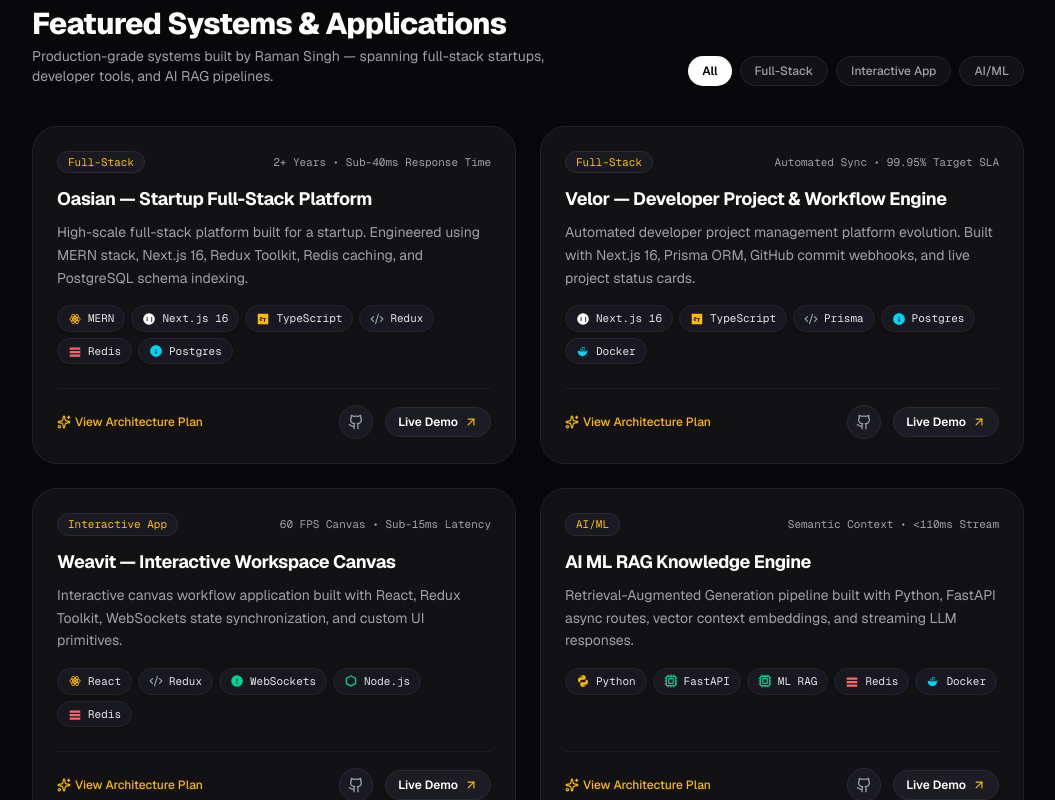
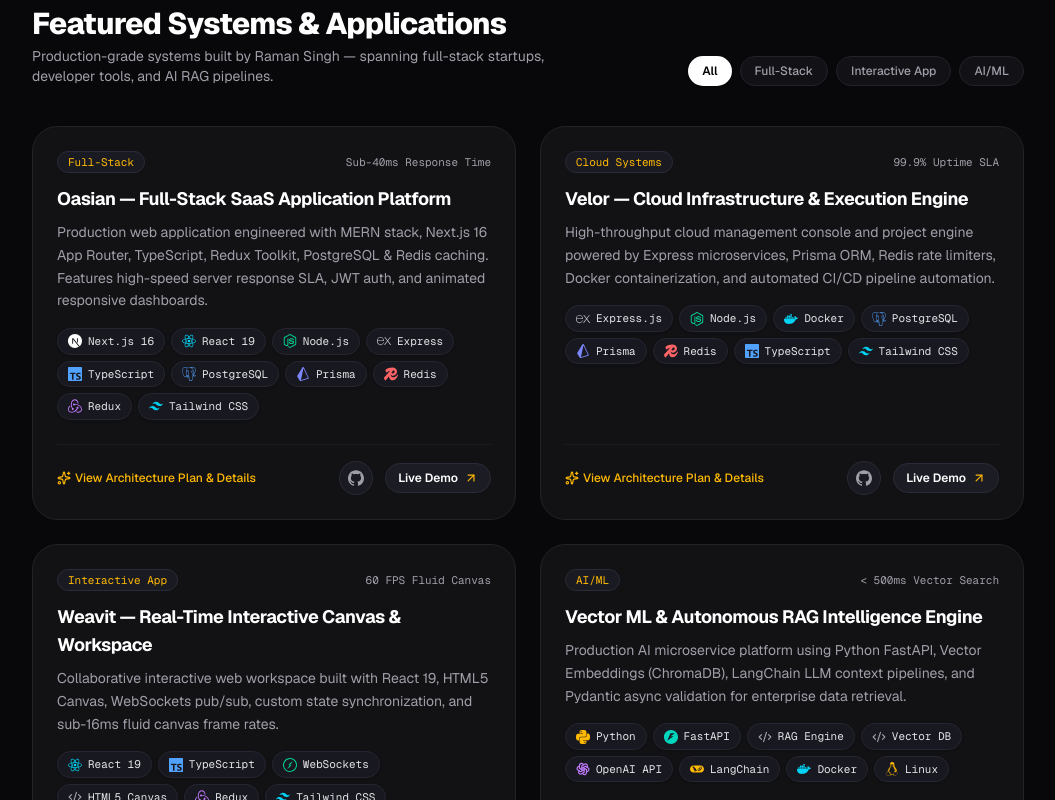
Before and after one commit to Raman-Khiva/portfolio, a Next.js app: page / in a window 1280 px wide. Shown: the part 1520-2320 px from the top of the page, without its empty margins (112-1167 px from the left). Built offline with nearby package versions, Linux system fonts and the light colour scheme.

Commit message:
update social links

```diff
--- a/components/icons.tsx
+++ b/components/icons.tsx
@@ -1,186 +1,162 @@
 import React from "react"
+import {
+  SiGithub,
+  SiX,
+  SiReact,
+  SiNextdotjs,
+  SiNodedotjs,
+  SiPython,
+  SiDocker,
+  SiPostgresql,
+  SiTypescript,
+  SiTailwindcss,
+  SiStripe,
+  SiGraphql,
+  SiRedis,
+  SiKubernetes,
+  SiSocketdotio,
+  SiLeetcode,
+  SiCplusplus,
+  SiExpress,
+  SiMongodb,
+  SiPrisma,
+  SiFastapi,
+  SiVercel,
+  SiNginx,
+  SiGit,
+  SiRedux,
+  SiLangchain,
+  SiLinux,
+  SiSwagger,
+  SiPydantic,
+} from "react-icons/si"
+import { FaLinkedin, FaAws } from "react-icons/fa6"
+import { TbBrandOpenai } from "react-icons/tb"
 
 export function GithubIcon(props: React.SVGProps<SVGSVGElement>) {
-  return (
-    <svg
-      {...props}
-      xmlns="http://www.w3.org/2000/svg"
-      width="24"
-      height="24"
-      viewBox="0 0 24 24"
-      fill="none"
-      stroke="currentColor"
-      strokeWidth="2"
-      strokeLinecap="round"
-      strokeLinejoin="round"
-    >
-      <path d="M15 22v-4a4.8 4.8 0 0 0-1-3.5c3 0 6-2 6-5.5.08-1.25-.27-2.48-1-3.5.28-1.15.28-2.35 0-3.5 0 0-1 0-3 1.5-2.64-.5-5.36-.5-8 0C6 2 5 2 5 2c-.3 1.15-.3 2.35 0 3.5A5.403 5.403 0 0 0 4 9c0 3.5 3 5.5 6 5.5-.39.49-.68 1.05-.85 1.65-.17.6-.22 1.23-.15 1.85v4" />
-      <path d="M9 18c-4.51 2-5-2-7-2" />
-    </svg>
-  )
+  return <SiGithub {...(props as any)} />
 }
 
 export function LinkedinIcon(props: React.SVGProps<SVGSVGElement>) {
-  return (
-    <svg
-      {...props}
-      xmlns="http://www.w3.org/2000/svg"
-      width="24"
-      height="24"
-      viewBox="0 0 24 24"
-      fill="none"
-      stroke="currentColor"
-      strokeWidth="2"
-      strokeLinecap="round"
-      strokeLinejoin="round"
-    >
-      <path d="M16 8a6 6 0 0 1 6 6v7h-4v-7a2 2 0 0 0-2-2 2 2 0 0 0-2 2v7h-4v-7a6 6 0 0 1 6-6z" />
-      <rect width="4" height="12" x="2" y="9" />
-      <circle cx="4" cy="4" r="2" />
-    </svg>
-  )
+  return <FaLinkedin {...(props as any)} />
 }
 
 export function TwitterIcon(props: React.SVGProps<SVGSVGElement>) {
-  return (
-    <svg
-      {...props}
-      xmlns="http://www.w3.org/2000/svg"
-      width="24"
-      height="24"
-      viewBox="0 0 24 24"
-      fill="none"
-      stroke="currentColor"
-      strokeWidth="2"
-      strokeLinecap="round"
-      strokeLinejoin="round"
-    >
-      <path d="M22 4s-.7 2.1-2 3.4c1.6 10-9.4 17.3-18 11.6 2.2.1 4.4-.6 6-2C3 15.5.5 9.6 3 5c2.2 2.6 5.6 4.1 9 4-.9-4.2 4-6.6 7-3.8 1.1 0 3-1.2 3-1.2z" />
-    </svg>
-  )
+  return <SiX {...(props as any)} />
 }
 
 export function ReactIcon(props: React.SVGProps<SVGSVGElement>) {
-  return (
-    <svg {...props} viewBox="0 0 24 24" fill="currentColor">
-      <circle cx="12" cy="12" r="2" />
-      <g fill="none" stroke="currentColor" strokeWidth="1.5">
-        <ellipse cx="12" cy="12" rx="9" ry="3.5" />
-        <ellipse cx="12" cy="12" rx="9" ry="3.5" transform="rotate(60 12 12)" />
-        <ellipse cx="12" cy="12" rx="9" ry="3.5" transform="rotate(120 12 12)" />
-      </g>
-    </svg>
-  )
+  return <SiReact {...(props as any)} />
 }
 
 export function NextIcon(props: React.SVGProps<SVGSVGElement>) {
-  return (
-    <svg {...props} viewBox="0 0 24 24" fill="currentColor">
-      <path d="M12 2a10 10 0 100 20 10 10 0 000-20zm3.8 13.5l-6.2-8.3v8.3H8V8.5h1.7l6.2 8.3v-8.3h1.6v8.7h-1.7z" />
-    </svg>
-  )
+  return <SiNextdotjs {...(props as any)} />
 }
 
 export function NodeIcon(props: React.SVGProps<SVGSVGElement>) {
-  return (
-    <svg {...props} viewBox="0 0 24 24" fill="currentColor">
-      <path d="M12 2L3 7v10l9 5 9-5V7l-9-5zm0 2.2l6.8 3.8v7.6L12 19.4 5.2 15.6V8L12 4.2z" />
-    </svg>
-  )
+  return <SiNodedotjs {...(props as any)} />
 }
 
 export function PythonIcon(props: React.SVGProps<SVGSVGElement>) {
-  return (
-    <svg {...props} viewBox="0 0 24 24" fill="currentColor">
-      <path d="M11.8 2c-4.2 0-3.9 1.8-3.9 1.8v1.9h4V6h-5.6S3.5 5.9 3.5 10.2s2.5 4.1 2.5 4.1h1.5v-2.1s-.1-2.5 2.5-2.5h4.2s2.4.1 2.4-2.3V5.7S16.9 2 11.8 2zm-1.8 1.4a.9.9 0 110 1.8.9.9 0 010-1.8zm2.2 18.6c4.2 0 3.9-1.8 3.9-1.8v-1.9h-4V18h5.6s2.8.1 2.8-4.2-2.5-4.1-2.5-4.1h-1.5v2.1s.1 2.5-2.5 2.5h-4.2s-2.4-.1-2.4 2.3v1.8s-.3 3.7 4.8 3.7zm1.8-1.4a.9.9 0 110-1.8.9.9 0 010 1.8z" />
-    </svg>
-  )
+  return <SiPython {...(props as any)} />
 }
 
 export function DockerIcon(props: React.SVGProps<SVGSVGElement>) {
-  return (
-    <svg {...props} viewBox="0 0 24 24" fill="currentColor">
-      <path d="M13 11h2v2h-2zm-3 0h2v2h-2zm-3 0h2v2H7zm6-3h2v2h-2zm-3 0h2v2h-2zm-3 0h2v2H7zm6-3h2v2h-2zm-3 0h2v2h-2zm8 6h2v2h-2zM3 13c0 4.4 3.6 8 8 8s8-3.6 8-8v-1H3v1z" />
-    </svg>
-  )
+  return <SiDocker {...(props as any)} />
 }
 
 export function PostgresIcon(props: React.SVGProps<SVGSVGElement>) {
-  return (
-    <svg {...props} viewBox="0 0 24 24" fill="currentColor">
-      <path d="M12 2C6.5 2 2 6.5 2 12s4.5 10 10 10 10-4.5 10-10S17.5 2 12 2zm1 14.5h-2v-4h2v4zm0-6h-2V8.5h2v2z" />
-    </svg>
-  )
+  return <SiPostgresql {...(props as any)} />
 }
 
 export function TypeScriptIcon(props: React.SVGProps<SVGSVGElement>) {
-  return (
-    <svg {...props} viewBox="0 0 24 24" fill="currentColor">
-      <path d="M3 3h18v18H3V3zm10.5 13.5h1.8v-4.5h2v-1.5h-5.8v1.5h2v4.5zm-5-1.5c.8 0 1.4-.4 1.8-1l-1.3-.9c-.2.3-.4.5-.6.5s-.4-.1-.4-.3c0-.4.8-.5 1.7-.9 1-.4 1.5-1 1.5-1.9 0-1.4-1.1-2-2.4-2-1.3 0-2.2.6-2.6 1.5l1.3.8c.2-.5.6-.8 1.1-.8.4 0 .7.2.7.5 0 .3-.5.5-1.3.8-1.2.4-1.9 1-1.9 2 0 1.4 1.1 1.9 2.4 1.9z" />
-    </svg>
-  )
+  return <SiTypescript {...(props as any)} />
 }
 
 export function TailwindIcon(props: React.SVGProps<SVGSVGElement>) {
-  return (
-    <svg {...props} viewBox="0 0 24 24" fill="currentColor">
-      <path d="M12 6c-3.3 0-5.5 1.7-6.5 5 1.1-1.7 2.4-2.2 4-1.7.9.3 1.6 1 2.3 1.7C13.1 12.3 14.7 14 18 14c3.3 0 5.5-1.7 6.5-5-1.1 1.7-2.4 2.2-4 1.7-.9-.3-1.6-1-2.3-1.7C16.9 7.7 15.3 6 12 6zm-6 6c-3.3 0-5.5 1.7-6.5 5 1.1-1.7 2.4-2.2 4-1.7.9.3 1.6 1 2.3 1.7C7.1 18.3 8.7 20 12 20c3.3 0 5.5-1.7 6.5-5-1.1 1.7-2.4 2.2-4 1.7-.9-.3-1.6-1-2.3-1.7C10.9 13.7 9.3 12 6 12z" />
-    </svg>
-  )
+  return <SiTailwindcss {...(props as any)} />
 }
 
 export function StripeIcon(props: React.SVGProps<SVGSVGElement>) {
-  return (
-    <svg {...props} viewBox="0 0 24 24" fill="currentColor">
-      <path d="M13.9 9.5c0-.6.5-.8 1.3-.8 1.2 0 2.7.4 3.7.9V5.7c-1.1-.4-2.5-.6-3.8-.6-3.1 0-5.2 1.6-5.2 4.1 0 4.1 5.6 3.4 5.6 5.2 0 .7-.6.9-1.5.9-1.3 0-3-.5-4.2-1.2v4c1.3.6 2.9.8 4.3.8 3.2 0 5.4-1.6 5.4-4.2 0-4.4-5.6-3.6-5.6-5.2z" />
-    </svg>
-  )
+  return <SiStripe {...(props as any)} />
 }
 
 export function GraphQLIcon(props: React.SVGProps<SVGSVGElement>) {
-  return (
-    <svg {...props} viewBox="0 0 24 24" fill="currentColor">
-      <path d="M12 2L3.5 7v10L12 22l8.5-5V7L12 2zm0 2.3l6.5 3.8v7.6L12 19.5l-6.5-3.8V8.1L12 4.3z" />
-    </svg>
-  )
+  return <SiGraphql {...(props as any)} />
 }
 
 export function RedisIcon(props: React.SVGProps<SVGSVGElement>) {
-  return (
-    <svg {...props} viewBox="0 0 24 24" fill="currentColor">
-      <path d="M3 6h18v4H3V6zm0 6h18v4H3v-4zm0 6h18v4H3v-4z" />
-    </svg>
-  )
+  return <SiRedis {...(props as any)} />
 }
 
 export function KubernetesIcon(props: React.SVGProps<SVGSVGElement>) {
-  return (
-    <svg {...props} viewBox="0 0 24 24" fill="currentColor">
-      <path d="M12 2L4 6v12l8 4 8-4V6l-8-4zm0 3.3l5.5 2.8v5.6L12 16.5 6.5 13.7V8.1L12 5.3z" />
-    </svg>
-  )
+  return <SiKubernetes {...(props as any)} />
 }
 
 export function WebSocketsIcon(props: React.SVGProps<SVGSVGElement>) {
-  return (
-    <svg {...props} viewBox="0 0 24 24" fill="currentColor">
-      <path d="M12 2a10 10 0 100 20 10 10 0 000-20zm1 14.5h-2v-2h2v2zm0-4h-2V7.5h2v5z" />
-    </svg>
-  )
+  return <SiSocketdotio {...(props as any)} />
 }
 
 export function LeetCodeIcon(props: React.SVGProps<SVGSVGElement>) {
-  return (
-    <svg {...props} viewBox="0 0 24 24" fill="currentColor">
-      <path d="M13.483 0a1.374 1.374 0 0 0-.961.438L7.17 5.79a1.374 1.374 0 0 0-.416.942l-.002.043a1.374 1.374 0 0 0 .418.941l4.98 4.98a1.374 1.374 0 0 0 1.943 0l1.246-1.246a1.374 1.374 0 0 0 0-1.943L12.562 6.73l2.777-2.778a1.374 1.374 0 0 0 0-1.943l-1.246-1.246A1.37 1.37 0 0 0 13.483 0zM5.38 7.353a1.374 1.374 0 0 0-.97.404L.405 11.762a1.374 1.374 0 0 0 0 1.943l9.905 9.905a1.374 1.374 0 0 0 1.943 0l6.23-6.23a1.374 1.374 0 0 0 0-1.943l-1.246-1.246a1.374 1.374 0 0 0-1.943 0l-5.01 5.01-7.96-7.96 2.78-2.78a1.374 1.374 0 0 0 .235-1.103z" />
-    </svg>
-  )
+  return <SiLeetcode {...(props as any)} />
 }
 
 export function CppIcon(props: React.SVGProps<SVGSVGElement>) {
-  return (
-    <svg {...props} viewBox="0 0 24 24" fill="currentColor">
-      <path d="M22.38 10.42v3.16h-1.58v1.58h-3.16v-1.58h-1.58v-3.16h1.58V8.84h3.16v1.58h1.58zm-7.9 0v3.16h-1.58v1.58H9.74v-1.58H8.16v-3.16h1.58V8.84h3.16v1.58h1.58zM12 2C6.48 2 2 6.48 2 12s4.48 10 10 10 10-4.48 10-10S17.52 2 12 2zm0 18c-4.41 0-8-3.59-8-8s3.59-8 8-8 8 3.59 8 8-3.59 8-8 8z" />
-    </svg>
-  )
+  return <SiCplusplus {...(props as any)} />
 }
+
+export function ExpressIcon(props: React.SVGProps<SVGSVGElement>) {
+  return <SiExpress {...(props as any)} />
+}
+
+export function MongoIcon(props: React.SVGProps<SVGSVGElement>) {
+  return <SiMongodb {...(props as any)} />
+}
+
+export function PrismaIcon(props: React.SVGProps<SVGSVGElement>) {
+  return <SiPrisma {...(props as any)} />
+}
+
+export function FastApiIcon(props: React.SVGProps<SVGSVGElement>) {
+  return <SiFastapi {...(props as any)} />
+}
+
+export function AwsIcon(props: React.SVGProps<SVGSVGElement>) {
+  return <FaAws {...(props as any)} />
+}
+
+export function VercelIcon(props: React.SVGProps<SVGSVGElement>) {
+  return <SiVercel {...(props as any)} />
+}
+
+export function NginxIcon(props: React.SVGProps<SVGSVGElement>) {
+  return <SiNginx {...(props as any)} />
+}
+
+export function GitIcon(props: React.SVGProps<SVGSVGElement>) {
+  return <SiGit {...(props as any)} />
+}
+
+export function ReduxIcon(props: React.SVGProps<SVGSVGElement>) {
+  return <SiRedux {...(props as any)} />
+}
+
+export function OpenAiIcon(props: React.SVGProps<SVGSVGElement>) {
+  return <TbBrandOpenai {...(props as any)} />
+}
+
+export function LangChainIcon(props: React.SVGProps<SVGSVGElement>) {
+  return <SiLangchain {...(props as any)} />
+}
+
+export function LinuxIcon(props: React.SVGProps<SVGSVGElement>) {
+  return <SiLinux {...(props as any)} />
+}
+
+export function SwaggerIcon(props: React.SVGProps<SVGSVGElement>) {
+  return <SiSwagger {...(props as any)} />
+}
+
+export function PydanticIcon(props: React.SVGProps<SVGSVGElement>) {
+  return <SiPydantic {...(props as any)} />
+}
--- a/components/projects-section.tsx
+++ b/components/projects-section.tsx
@@ -16,6 +16,14 @@
   WebSocketsIcon,
   LeetCodeIcon,
   CppIcon,
+  FastApiIcon,
+  MongoIcon,
+  PrismaIcon,
+  ReduxIcon,
+  ExpressIcon,
+  OpenAiIcon,
+  LangChainIcon,
+  LinuxIcon,
 } from "@/components/icons"
 import { ProjectPlanData } from "./project-plan-modal"
 import { PRESET_PLANS } from "./hero-section"
@@ -38,45 +46,45 @@
 
 const PROJECTS_LIST: ProjectItem[] = [
   {
-    id: "project-oasian",
-    title: "Oasian — Startup Full-Stack Platform",
-    description: "High-scale full-stack platform built for a startup. Engineered using MERN stack, Next.js 16, Redux Toolkit, Redis caching, and PostgreSQL schema indexing.",
+    id: "oasian",
+    title: "Oasian — Full-Stack SaaS Application Platform",
+    description: "Production web application engineered with MERN stack, Next.js 16 App Router, TypeScript, Redux Toolkit, PostgreSQL & Redis caching. Features high-speed server response SLA, JWT auth, and animated responsive dashboards.",
     category: "Full-Stack",
-    tags: ["MERN", "Next.js 16", "TypeScript", "Redux", "Redis", "Postgres"],
-    metrics: "2+ Years • Sub-40ms Response Time",
-    githubUrl: "https://github.com/Raman-Khiva",
-    demoUrl: "https://oasian.in",
+    tags: ["Next.js 16", "React 19", "Node.js", "Express", "TypeScript", "PostgreSQL", "Prisma", "Redis", "Redux", "Tailwind CSS"],
+    metrics: "Sub-40ms Response Time",
+    githubUrl: "https://github.com/Raman-Khiva/oasian",
+    demoUrl: "https://oasian.me",
     presetKey: "oasian",
   },
   {
-    id: "project-velor",
-    title: "Velor — Developer Project & Workflow Engine",
-    description: "Automated developer project management platform evolution. Built with Next.js 16, Prisma ORM, GitHub commit webhooks, and live project status cards.",
-    category: "Full-Stack",
-    tags: ["Next.js 16", "TypeScript", "Prisma", "Postgres", "Docker"],
-    metrics: "Automated Sync • 99.95% Target SLA",
-    githubUrl: "https://github.com/Raman-Khiva",
-    demoUrl: "https://velor-web-rho.vercel.app/",
+    id: "velor",
+    title: "Velor — Cloud Infrastructure & Execution Engine",
+    description: "High-throughput cloud management console and project engine powered by Express microservices, Prisma ORM, Redis rate limiters, Docker containerization, and automated CI/CD pipeline automation.",
+    category: "Cloud Systems",
+    tags: ["Express.js", "Node.js", "Docker", "PostgreSQL", "Prisma", "Redis", "TypeScript", "Tailwind CSS"],
+    metrics: "99.9% Uptime SLA",
+    githubUrl: "https://github.com/Raman-Khiva/velor-cloud",
+    demoUrl: "https://velor.me",
     presetKey: "velor",
   },
   {
-    id: "project-weavit",
-    title: "Weavit — Interactive Workspace Canvas",
-    description: "Interactive canvas workflow application built with React, Redux Toolkit, WebSockets state synchronization, and custom UI primitives.",
+    id: "weavit",
+    title: "Weavit — Real-Time Interactive Canvas & Workspace",
+    description: "Collaborative interactive web workspace built with React 19, HTML5 Canvas, WebSockets pub/sub, custom state synchronization, and sub-16ms fluid canvas frame rates.",
     category: "Interactive App",
-    tags: ["React", "Redux", "WebSockets", "Node.js", "Redis"],
-    metrics: "60 FPS Canvas • Sub-15ms Latency",
-    githubUrl: "https://github.com/Raman-Khiva",
-    demoUrl: "https://weavit.tech",
+    tags: ["React 19", "TypeScript", "WebSockets", "HTML5 Canvas", "Redux", "Tailwind CSS"],
+    metrics: "60 FPS Fluid Canvas",
+    githubUrl: "https://github.com/Raman-Khiva/weavit",
+    demoUrl: "https://weavit.me",
     presetKey: "weavit",
   },
   {
-    id: "project-rag-ml",
-    title: "AI ML RAG Knowledge Engine",
-    description: "Retrieval-Augmented Generation pipeline built with Python, FastAPI async routes, vector context embeddings, and streaming LLM responses.",
+    id: "rag-ml",
+    title: "Vector ML & Autonomous RAG Intelligence Engine",
+    description: "Production AI microservice platform using Python FastAPI, Vector Embeddings (ChromaDB), LangChain LLM context pipelines, and Pydantic async validation for enterprise data retrieval.",
     category: "AI/ML",
-    tags: ["Python", "FastAPI", "ML RAG", "Redis", "Docker"],
-    metrics: "Semantic Context • <110ms Stream",
+    tags: ["Python", "FastAPI", "RAG Engine", "Vector DB", "OpenAI API", "LangChain", "Docker", "Linux"],
+    metrics: "< 500ms Vector Search",
     githubUrl: "https://github.com/Raman-Khiva",
     demoUrl: "https://ramansingh.me",
     presetKey: "rag-ml",
@@ -91,36 +99,57 @@
   if (tagLower.includes("next")) {
     IconComp = NextIcon
     iconColor = "text-white"
-  } else if (tagLower.includes("react") || tagLower.includes("mern")) {
+  } else if (tagLower.includes("react")) {
     IconComp = ReactIcon
-    iconColor = "text-amber-400"
+    iconColor = "text-cyan-400"
+  } else if (tagLower.includes("fastapi")) {
+    IconComp = FastApiIcon
+    iconColor = "text-teal-400"
   } else if (tagLower.includes("python")) {
     IconComp = PythonIcon
     iconColor = "text-amber-400"
   } else if (tagLower.includes("node")) {
     IconComp = NodeIcon
     iconColor = "text-emerald-400"
+  } else if (tagLower.includes("express")) {
+    IconComp = ExpressIcon
+    iconColor = "text-zinc-300"
   } else if (tagLower.includes("docker")) {
     IconComp = DockerIcon
     iconColor = "text-cyan-400"
   } else if (tagLower.includes("postgres")) {
     IconComp = PostgresIcon
-    iconColor = "text-cyan-400"
+    iconColor = "text-blue-400"
+  } else if (tagLower.includes("mongo")) {
+    IconComp = MongoIcon
+    iconColor = "text-emerald-500"
+  } else if (tagLower.includes("prisma")) {
+    IconComp = PrismaIcon
+    iconColor = "text-indigo-400"
   } else if (tagLower.includes("typescript")) {
     IconComp = TypeScriptIcon
-    iconColor = "text-amber-400"
+    iconColor = "text-blue-400"
   } else if (tagLower.includes("tailwind")) {
     IconComp = TailwindIcon
     iconColor = "text-cyan-400"
   } else if (tagLower.includes("redis")) {
     IconComp = RedisIcon
     iconColor = "text-red-400"
+  } else if (tagLower.includes("redux")) {
+    IconComp = ReduxIcon
+    iconColor = "text-purple-400"
   } else if (tagLower.includes("websocket")) {
     IconComp = WebSocketsIcon
     iconColor = "text-emerald-400"
-  } else if (tagLower.includes("fastapi") || tagLower.includes("rag") || tagLower.includes("ml")) {
-    IconComp = Cpu
-    iconColor = "text-emerald-400"
+  } else if (tagLower.includes("openai")) {
+    IconComp = OpenAiIcon
+    iconColor = "text-purple-400"
+  } else if (tagLower.includes("langchain")) {
+    IconComp = LangChainIcon
+    iconColor = "text-amber-400"
+  } else if (tagLower.includes("linux")) {
+    IconComp = LinuxIcon
+    iconColor = "text-amber-400"
   } else if (tagLower.includes("c++") || tagLower.includes("cpp")) {
     IconComp = CppIcon
     iconColor = "text-cyan-400"
@@ -186,7 +215,12 @@
         {filteredProjects.map((project) => (
           <div
             key={project.id}
-            className="group p-6 rounded-2xl bg-[#121215] border border-[#222228] hover:border-zinc-600 transition-all duration-300 flex flex-col justify-between card-glow relative"
+            onClick={() => {
+              if (project.presetKey && PRESET_PLANS[project.presetKey]) {
+                onInspectPlan(PRESET_PLANS[project.presetKey])
+              }
+            }}
+            className="group p-6 rounded-2xl bg-[#121215] border border-[#222228] hover:border-amber-500/50 transition-all duration-300 flex flex-col justify-between card-glow relative cursor-pointer"
           >
             <div>
               {/* Category & Metrics bar */}
@@ -217,10 +251,14 @@
             <div className="pt-4 border-t border-[#1c1c24] flex items-center justify-between">
               {project.presetKey && PRESET_PLANS[project.presetKey] && (
                 <button
-                  onClick={() => onInspectPlan(PRESET_PLANS[project.presetKey!])}
+                  type="button"
+                  onClick={(e) => {
+                    e.stopPropagation()
+                    onInspectPlan(PRESET_PLANS[project.presetKey!])
+                  }}
                   className="text-xs text-amber-400 hover:text-amber-300 font-medium flex items-center gap-1 transition"
                 >
-                  <Sparkles className="w-3.5 h-3.5" /> View Architecture Plan
+                  <Sparkles className="w-3.5 h-3.5" /> View Architecture Plan & Details
                 </button>
               )}
 
@@ -230,6 +268,7 @@
                     href={project.githubUrl}
                     target="_blank"
                     rel="noreferrer"
+                    onClick={(e) => e.stopPropagation()}
                     className="p-2 rounded-xl bg-[#1a1a22] border border-[#2a2a35] text-zinc-400 hover:text-white transition"
                     title="GitHub Repository"
                   >
@@ -241,6 +280,7 @@
                     href={project.demoUrl}
                     target="_blank"
                     rel="noreferrer"
+                    onClick={(e) => e.stopPropagation()}
                     className="px-3 py-1.5 rounded-xl bg-[#1c1c24] hover:bg-[#262632] border border-[#2a2a38] text-xs font-semibold text-white flex items-center gap-1.5 transition"
                   >
                     Live Demo <ArrowUpRight className="w-3.5 h-3.5 text-amber-400" />
--- a/components/tech-stack-section.tsx
+++ b/components/tech-stack-section.tsx
@@ -29,6 +29,20 @@
   RedisIcon,
   LeetCodeIcon,
   CppIcon,
+  ReduxIcon,
+  ExpressIcon,
+  FastApiIcon,
+  MongoIcon,
+  PrismaIcon,
+  AwsIcon,
+  VercelIcon,
+  NginxIcon,
+  GitIcon,
+  LinuxIcon,
+  OpenAiIcon,
+  LangChainIcon,
+  SwaggerIcon,
+  PydanticIcon,
 } from "@/components/icons"
 
 interface TechBadge {
@@ -56,7 +70,7 @@
       { name: "React 19", icon: ReactIcon, iconColor: "text-cyan-400" },
       { name: "Next.js 16 (App Router)", icon: NextIcon, iconColor: "text-white" },
       { name: "TypeScript", icon: TypeScriptIcon, iconColor: "text-blue-400" },
-      { name: "Redux & RTK Query", icon: Layers, iconColor: "text-purple-400" },
+      { name: "Redux & RTK Query", icon: ReduxIcon, iconColor: "text-purple-400" },
       { name: "Tailwind CSS v4", icon: TailwindIcon, iconColor: "text-teal-400" },
       { name: "HTML5 Canvas", icon: Box, iconColor: "text-amber-400" },
       { name: "WebSockets Client", icon: Globe, iconColor: "text-emerald-400" },
@@ -70,13 +84,13 @@
     badgeColor: "border-cyan-500/20 hover:border-cyan-400/50",
     tools: [
       { name: "Node.js", icon: NodeIcon, iconColor: "text-emerald-400" },
-      { name: "Express.js", icon: Server, iconColor: "text-zinc-300" },
-      { name: "FastAPI (Python)", icon: PythonIcon, iconColor: "text-amber-400" },
+      { name: "Express.js", icon: ExpressIcon, iconColor: "text-zinc-300" },
+      { name: "FastAPI (Python)", icon: FastApiIcon, iconColor: "text-teal-400" },
       { name: "RESTful Microservices", icon: Server, iconColor: "text-blue-400" },
       { name: "AuthN / AuthZ (JWT & OAuth)", icon: Lock, iconColor: "text-red-400" },
       { name: "WebSockets & Pub/Sub", icon: Globe, iconColor: "text-cyan-400" },
       { name: "Role-Based Access (RBAC)", icon: ShieldCheck, iconColor: "text-purple-400" },
-      { name: "OpenAPI / Swagger", icon: Server, iconColor: "text-emerald-400" },
+      { name: "OpenAPI / Swagger", icon: SwaggerIcon, iconColor: "text-emerald-400" },
     ],
   },
   {
@@ -86,8 +100,8 @@
     badgeColor: "border-emerald-500/20 hover:border-emerald-400/50",
     tools: [
       { name: "PostgreSQL", icon: PostgresIcon, iconColor: "text-blue-400" },
-      { name: "MongoDB", icon: Database, iconColor: "text-emerald-500" },
-      { name: "Prisma ORM", icon: Database, iconColor: "text-indigo-400" },
+      { name: "MongoDB", icon: MongoIcon, iconColor: "text-emerald-500" },
+      { name: "Prisma ORM", icon: PrismaIcon, iconColor: "text-indigo-400" },
       { name: "Redis (Cache & Rate Limiter)", icon: RedisIcon, iconColor: "text-red-500" },
       { name: "Vector DBs (Chroma/FAISS)", icon: Cpu, iconColor: "text-amber-400" },
       { name: "B-Tree Index Tuning", icon: Database, iconColor: "text-cyan-400" },
@@ -100,14 +114,14 @@
     color: "text-purple-400",
     badgeColor: "border-purple-500/20 hover:border-purple-400/50",
     tools: [
-      { name: "Linux Systems & Administration", icon: Terminal, iconColor: "text-amber-400" },
-      { name: "Remote Machine Admin (SSH)", icon: Server, iconColor: "text-cyan-400" },
-      { name: "Headless Server & Systemd", icon: Terminal, iconColor: "text-emerald-400" },
+      { name: "Linux Systems & Administration", icon: LinuxIcon, iconColor: "text-amber-400" },
+      { name: "Remote Machine Admin (SSH)", icon: Terminal, iconColor: "text-cyan-400" },
+      { name: "Headless Server & Systemd", icon: Server, iconColor: "text-emerald-400" },
       { name: "Docker & Compose", icon: DockerIcon, iconColor: "text-cyan-400" },
-      { name: "AWS (EC2, ECS, S3)", icon: Cloud, iconColor: "text-amber-500" },
-      { name: "Git & GitHub Actions", icon: GitBranch, iconColor: "text-orange-400" },
-      { name: "Vercel Edge Deployments", icon: Globe, iconColor: "text-white" },
-      { name: "Nginx Reverse Proxy", icon: Server, iconColor: "text-emerald-400" },
+      { name: "AWS (EC2, ECS, S3)", icon: AwsIcon, iconColor: "text-amber-500" },
+      { name: "Git & GitHub Actions", icon: GitIcon, iconColor: "text-orange-400" },
+      { name: "Vercel Edge Deployments", icon: VercelIcon, iconColor: "text-white" },
+      { name: "Nginx Reverse Proxy", icon: NginxIcon, iconColor: "text-emerald-400" },
       { name: "CI/CD Automations", icon: Zap, iconColor: "text-blue-400" },
     ],
   },
@@ -134,9 +148,9 @@
     tools: [
       { name: "RAG Architecture", icon: Sparkles, iconColor: "text-emerald-400" },
       { name: "Vector Embeddings & Search", icon: Cpu, iconColor: "text-cyan-400" },
-      { name: "LangChain / LLM Chains", icon: Layers, iconColor: "text-amber-400" },
-      { name: "OpenAI & OpenRouter APIs", icon: Sparkles, iconColor: "text-purple-400" },
-      { name: "Pydantic Async Schemas", icon: Terminal, iconColor: "text-blue-400" },
+      { name: "LangChain / LLM Chains", icon: LangChainIcon, iconColor: "text-amber-400" },
+      { name: "OpenAI & OpenRouter APIs", icon: OpenAiIcon, iconColor: "text-purple-400" },
+      { name: "Pydantic Async Schemas", icon: PydanticIcon, iconColor: "text-blue-400" },
       { name: "Document Context Retrieval", icon: Layers, iconColor: "text-emerald-400" },
     ],
   },
--- a/package.json
+++ b/package.json
@@ -20,6 +20,7 @@
     "next-themes": "^0.4.6",
     "react": "19.2.8",
     "react-dom": "19.2.8",
+    "react-icons": "^5.7.0",
     "shadcn": "^4.21.0",
     "tw-animate-css": "^1.4.0"
   },
```
Also changed, not shown: components/contact-section.tsx (+76 -49 lines), public/avatar.jpg (deleted), 1 other file (tests, documents, lock files or other folders).
